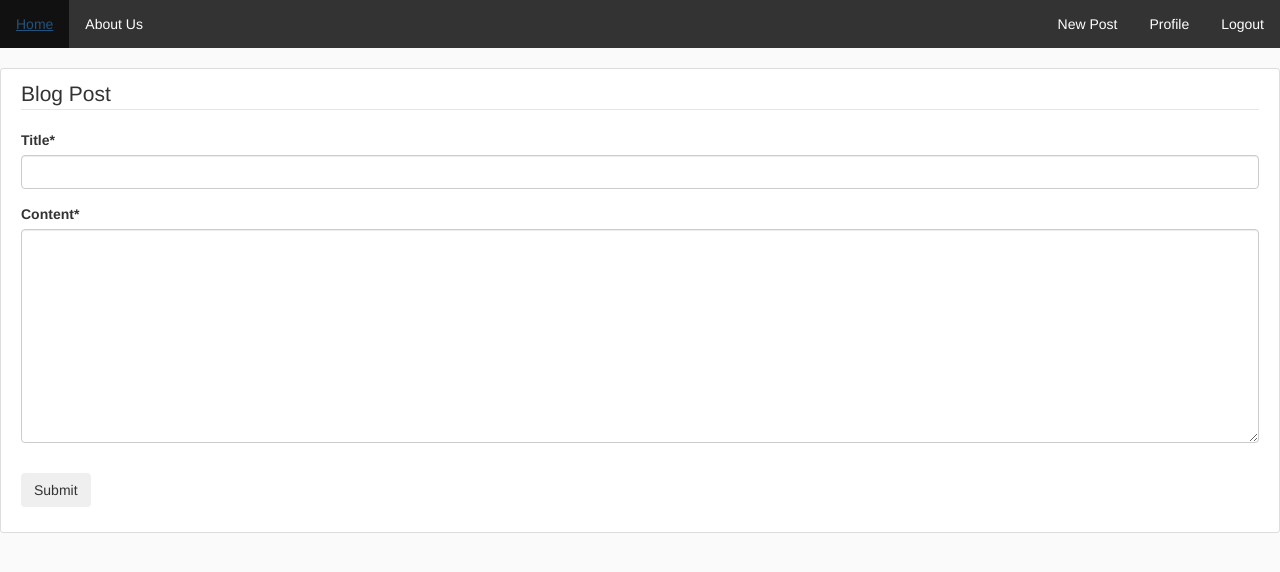
After one commit to 253Youssef/WebAnalytics-Project, a Django app: page /post/new/ in a window 1280 px wide. The commit adds this page. Shown: the top 572 px of the page. Run offline with Django 3.2, Linux system fonts and the light colour scheme; a user stored in the database is signed in; some libraries are stand-ins or nearby versions.

Commit message:
Post Create, Update, Delete Class Based Views
Created post create, update, delete pages and routes using the provided class based views in django

```diff
--- a/web_analytics_project/mainapp/models.py
+++ b/web_analytics_project/mainapp/models.py
@@ -1,6 +1,7 @@
 from django.db import models
 from django.utils import timezone
 from django.contrib.auth.models import User
+from django.urls import reverse
 
 # Create your models here.
 
@@ -12,3 +13,6 @@ class Post(models.Model):
 
     def __str__(self):
         return self.title
+
+    def get_absolute_url(self):
+        return reverse('mainapp:post-detail', kwargs={'pk': self.pk})
--- a/web_analytics_project/mainapp/templates/mainapp/base.html
+++ b/web_analytics_project/mainapp/templates/mainapp/base.html
@@ -62,6 +62,7 @@
             {% if user.is_authenticated %}
                 <li><a href="{% url 'logout' %}">Logout</a></li>
                 <li><a href="{% url 'profile' %}">Profile</a></li>
+                <li><a href="{% url 'mainapp:post-create' %}">New Post</a></li>
             {% else %}
                 <li><a href="{% url 'login' %}">Login</a></li>
                 <li><a href="{% url 'register' %}">Register</a></li>
--- a/web_analytics_project/mainapp/templates/mainapp/index.html
+++ b/web_analytics_project/mainapp/templates/mainapp/index.html
@@ -10,9 +10,9 @@
         <div class="media-body">
           <div class="article-metadata">
             <a class="mr-2" href="#">{{ post.author }}</a>
-            <small class="text-muted">{{ post.date_posted|date:"F d, Y" }}</small>
+            <small class="text-muted">{{ post.date_posted }}</small>
           </div>
-          <h2><a class="article-title" href="#">{{ post.title }}</a></h2>
+          <h2><a class="article-title" href="{% url 'mainapp:post-detail' post.id %}">{{ post.title }}</a></h2>
           <p class="article-content">{{ post.content }}</p>
         </div>
     </article>
--- /dev/null
+++ b/web_analytics_project/mainapp/templates/mainapp/post_form.html
@@ -0,0 +1,16 @@
+{% extends "mainapp/base.html" %}
+{% load crispy_forms_tags %}
+{% block content %}
+  <div class="content-section">
+    <form method="POST">
+      {% csrf_token %}
+      <fieldset class="form-group">
+        <legend class="border-bottom mb-4">Blog Post</legend>
+        {{ form|crispy }}
+      </fieldset>
+      <div class="form-group">
+        <input class="btn btn-outline-info" type="submit"></input>
+      </div>
+    </form>
+  </div>
+{% endblock content %}
--- a/web_analytics_project/mainapp/urls.py
+++ b/web_analytics_project/mainapp/urls.py
@@ -1,9 +1,14 @@
 from django.urls import path
+from .views import PostListView, PostDetailView, PostCreateView, PostUpdateView, PostDeleteView
 from . import views
 
 app_name = 'mainapp'
 
 urlpatterns = [
-    path('', views.home, name='home'),
+    path('', PostListView.as_view(), name='home'),
+    path('post/<int:pk>/', PostDetailView.as_view(), name='post-detail'),
+    path('post/new/', PostCreateView.as_view(), name='post-create'),
+    path('post/<int:pk>/update/', PostUpdateView.as_view(), name='post-update'),
+    path('post/<int:pk>/delete/', PostDeleteView.as_view(), name='post-delete'),
     path('about/', views.about, name='about')
 ]
--- a/web_analytics_project/mainapp/views.py
+++ b/web_analytics_project/mainapp/views.py
@@ -1,5 +1,6 @@
 from django.shortcuts import render
-from django.http import HttpResponse
+from django.contrib.auth.mixins import LoginRequiredMixin, UserPassesTestMixin
+from django.views.generic import ListView, DetailView, CreateView, UpdateView, DeleteView
 from .models import Post
 
 def home(request):
@@ -7,5 +8,41 @@ def home(request):
     return render(request, 'mainapp/index.html', context)
 
 def about(request):
+    return render(request, 'mainapp/about.html', {'title': 'About Us'})
 
-    return render(request, 'mainapp/about.html', {'title': 'About Us'})
+class PostListView(ListView):
+    model = Post
+    template_name = 'mainapp/index.html'
+    context_object_name = 'Posts'
+    ordering = ['-date_posted']
+
+class PostDetailView(DetailView):
+    model = Post
+
+class PostCreateView(LoginRequiredMixin, CreateView):
+    model = Post
+    fields = ['title', 'content']
+
+    def form_valid(self, form):
+        form.instance.author = self.request.user
+        return super().form_valid(form)
+
+class PostUpdateView(LoginRequiredMixin, UserPassesTestMixin, UpdateView):
+    model = Post
+    fields = ['title', 'content']
+
+    def form_valid(self, form):
+        form.instance.author = self.request.user
+        return super().form_valid(form)
+
+    def test_func(self):
+        post = self.get_object()
+        return self.request.user == post.author
+
+class PostDeleteView(LoginRequiredMixin, UserPassesTestMixin, DeleteView):
+    model = Post
+    success_url = '/'
+
+    def test_func(self):
+        post = self.get_object()
+        return self.request.user == post.author
```
Also changed, not shown: web_analytics_project/mainapp/templates/mainapp/post_confirm_delete.html (added, +16 -0 lines), web_analytics_project/mainapp/templates/mainapp/post_detail.html (added, +22 -0 lines), web_analytics_project/user/posts.json (added, +1 -0 lines), web_analytics_project/db.sqlite3.
